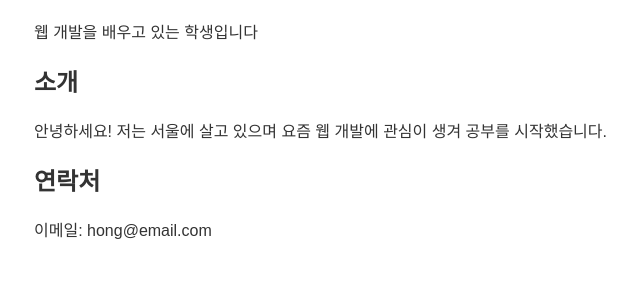
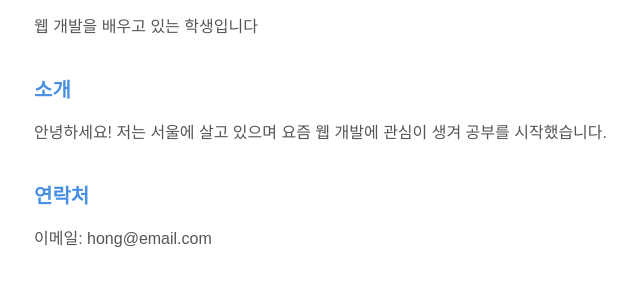
Before and after one commit to hyeonsuk99/26.05.15.-Github-Learning, a plain HTML site: page index.html in a window 1280 px wide. Shown: the part 160-446 px from the top of the page, without its empty margins (306-946 px from the left). Drawn offline with Linux system fonts and the light colour scheme.

Commit message:
Add styles for h1, h2, and p elements

```diff
--- a/index.html
+++ b/index.html
@@ -14,6 +14,22 @@
       padding: 40px;
       border-radius: 12px;
     }
+        h1 {
+      font-size: 32px;
+      margin-bottom: 8px;
+    }
+
+    h2 {
+      font-size: 20px;
+      color: #4a90e2;
+      margin-top: 32px;
+      margin-bottom: 8px;
+    }
+
+    p {
+      line-height: 1.8;
+      color: #555555;
+    }
   </style>
 </head>
 <body>
```
